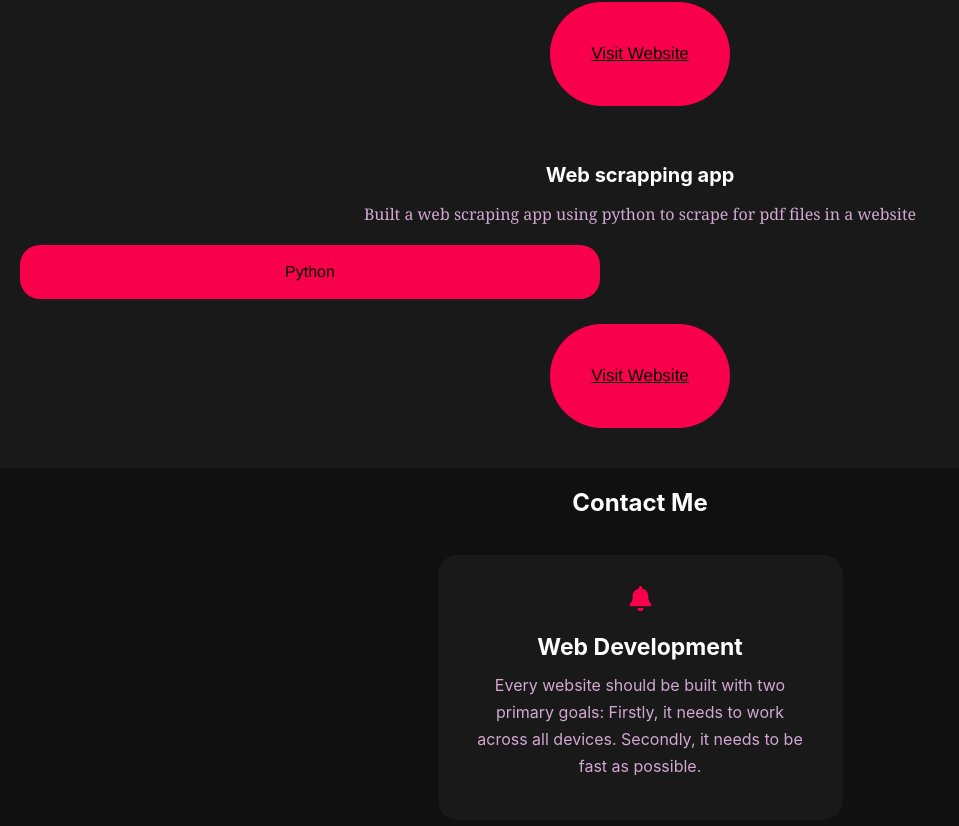
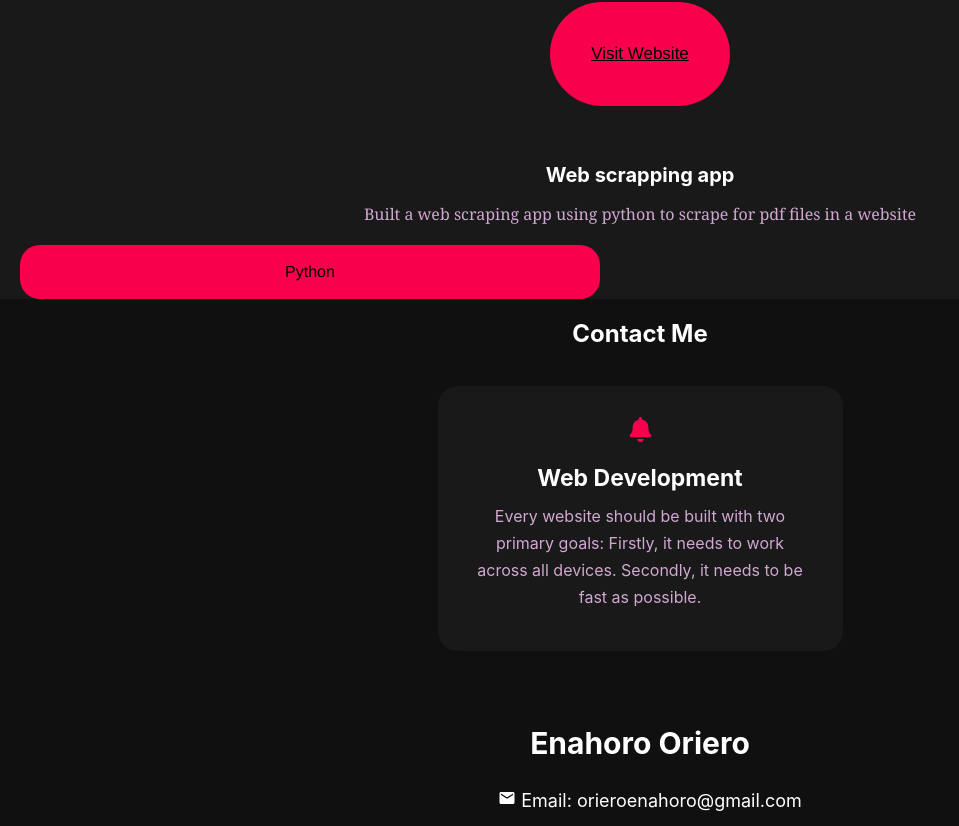
Before and after one commit to enahororenas/portfolio, a React (Create React App) app: page / in a window 1280 px wide. Shown: the part 5894-6720 px from the top of the page, without its empty margins (0-959 px from the left). Built offline with nearby package versions, Linux system fonts and the light colour scheme; the HTML template or start-up script is replaced by a standard one.

Commit message:
changed description

```diff
--- a/src/pages/ProjectList.js
+++ b/src/pages/ProjectList.js
@@ -32,12 +32,12 @@ const ProjectList = ({ name, des, projectlink, techused }) => {
               </div>
             ))}
         </div>
-
+      {projectlink &&
       <div className="cover">
         <div className="demo" onClick={() => openInNewTab(projectlink)}>
           <p className='link'><u>Visit Website</u></p>
           </div>
-      </div>
+      </div> }
 
 
       </div>
```
